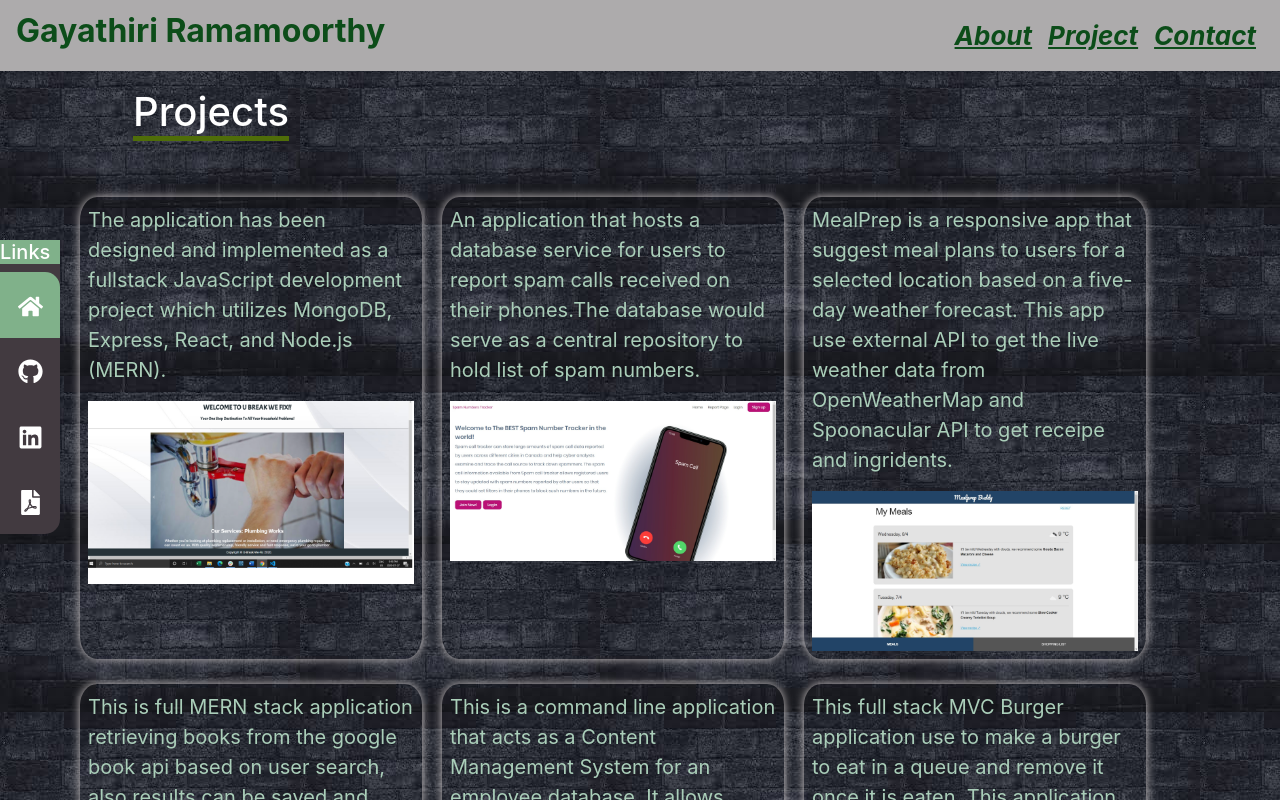
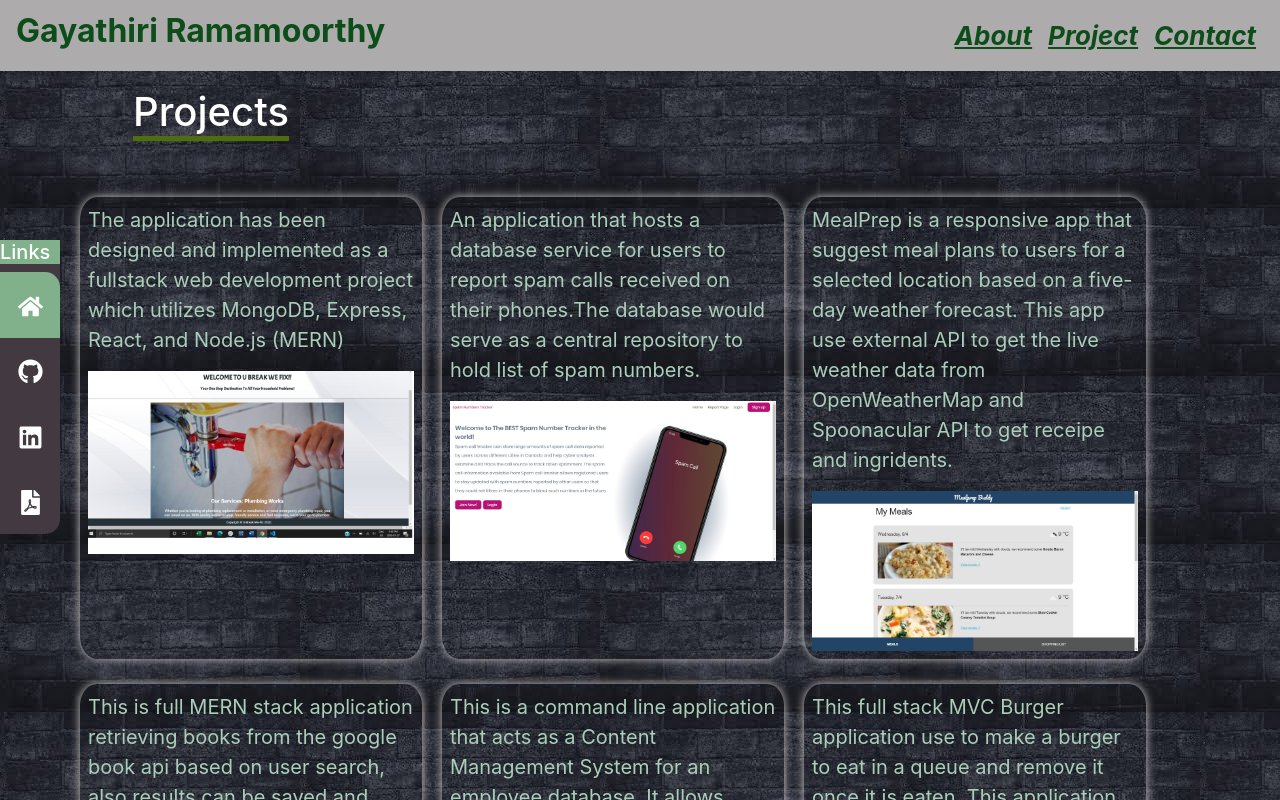
Before and after one commit to mathigayathri2001/React_Portfolio, a React (Create React App) app: page /React_Portfolio/Project in a window 1280 px wide. Shown: the top 800 px of the page. Built offline with nearby package versions, Linux system fonts and the light colour scheme.

Commit message:
updated description

```diff
--- a/src/pages/Project.js
+++ b/src/pages/Project.js
@@ -30,9 +30,7 @@ function Project () {
             <div className='item'>
               <div className='inner'>
                 <p>
-                  The application has been designed and implemented as a
-                  fullstack JavaScript development project which utilizes
-                  MongoDB, Express, React, and Node.js (MERN).
+                The application has been designed and implemented as a fullstack web development project which utilizes MongoDB, Express, React, and Node.js (MERN)
                 </p>
                 <Projects
                   imageURL={handyman}
```
